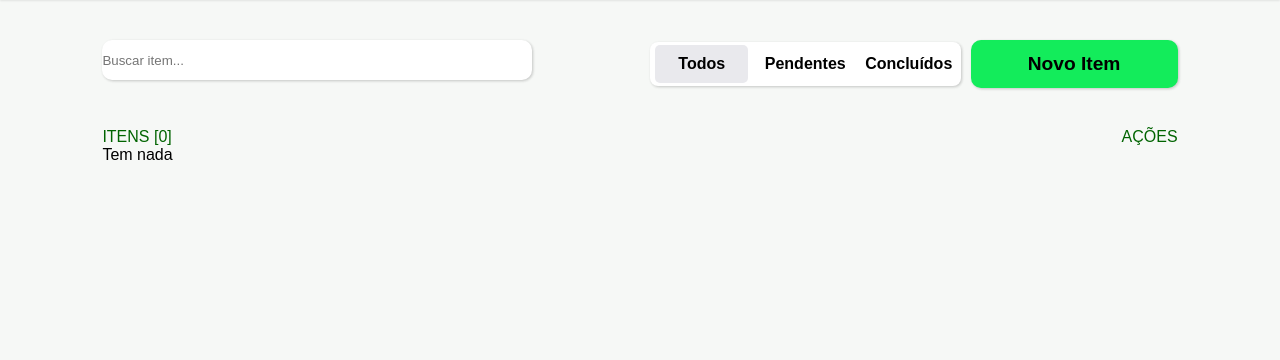
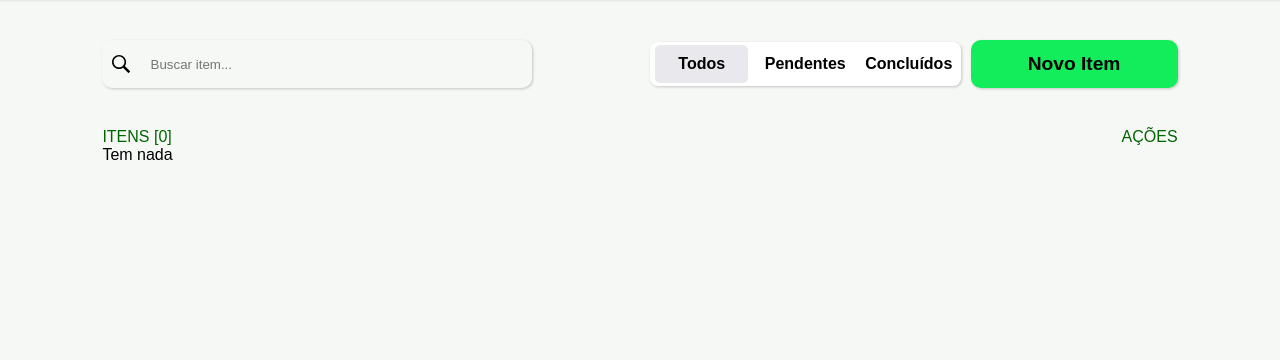
Before and after one commit to Joljolionn/jarvis, a FastAPI app: page / in a window 1280 px wide. Shown: the part 60-420 px from the top of the page. Run offline with FastAPI, Linux system fonts and the light colour scheme; data that the repository does not hold is empty.

Commit message:
feat: adicionar ícone de pesquisa na searchbar

```diff
--- a/static/css/pages/list.css
+++ b/static/css/pages/list.css
@@ -9,26 +9,46 @@
 
 
 
- .left {
-    height: 100%;
+.topBar .left {
+     height: 3em;
     width: 40%;
+    border-radius: 10px;
     display: flex;
     align-items: center;
     border-radius: 10px;
+    box-sizing: border-box;
+    box-shadow:
+    rgba(0, 0, 0, 0.07) 1px 1px 3px,
+    rgba(0, 0, 0, 0.14) 1px 1px 3px;
+    color: darkgreen;
+    border: none;
+}
+
+.left span {
+    height: 100%;
+    width: 20px;
+    margin: 0 10px;
+}
+
+.left span svg {
+    height: 100%;
+    width: 100%;
+    fill: black;
 }
 
 .topBar .left input {
-    height: 3em;
     width: 100%;
-    border-radius: 10px;
+    height: 100%;
+    padding: 10px;
     border: none;
-    box-sizing: border-box;
-    box-shadow:
-        rgba(0, 0, 0, 0.07) 1px 1px 3px,
-        rgba(0, 0, 0, 0.14) 1px 1px 3px;
-    color: darkgreen;
+    border-radius: 0 10px 10px 0;
+    background-color: transparent;
 }
 
+
+.topBar .left input:focus {
+    outline: none;
+}
  .right {
     min-height: 2em;
     width: 50%;
@@ -108,7 +128,11 @@
         flex-direction: column;
     }
 
-    .topBar > * {
+    .topBar .left {
+        width: 100%;
+    }
+
+    .topBar .right {
         width: 100%;
     }
 
--- a/templates/pages/listPage.html
+++ b/templates/pages/listPage.html
@@ -6,6 +6,9 @@
     {% include "components/modal.html" %}
         <div class="topBar">
     <div class="left">
+        <span>
+            {% include 'icons/searchmagnifier.svg' %}
+        </span>
         <input type="text" id="search-input" name="search" placeholder="Buscar item..."
                hx-get="/tasks"
                hx-target=".listItems"
```
Also changed, not shown: README.md.
